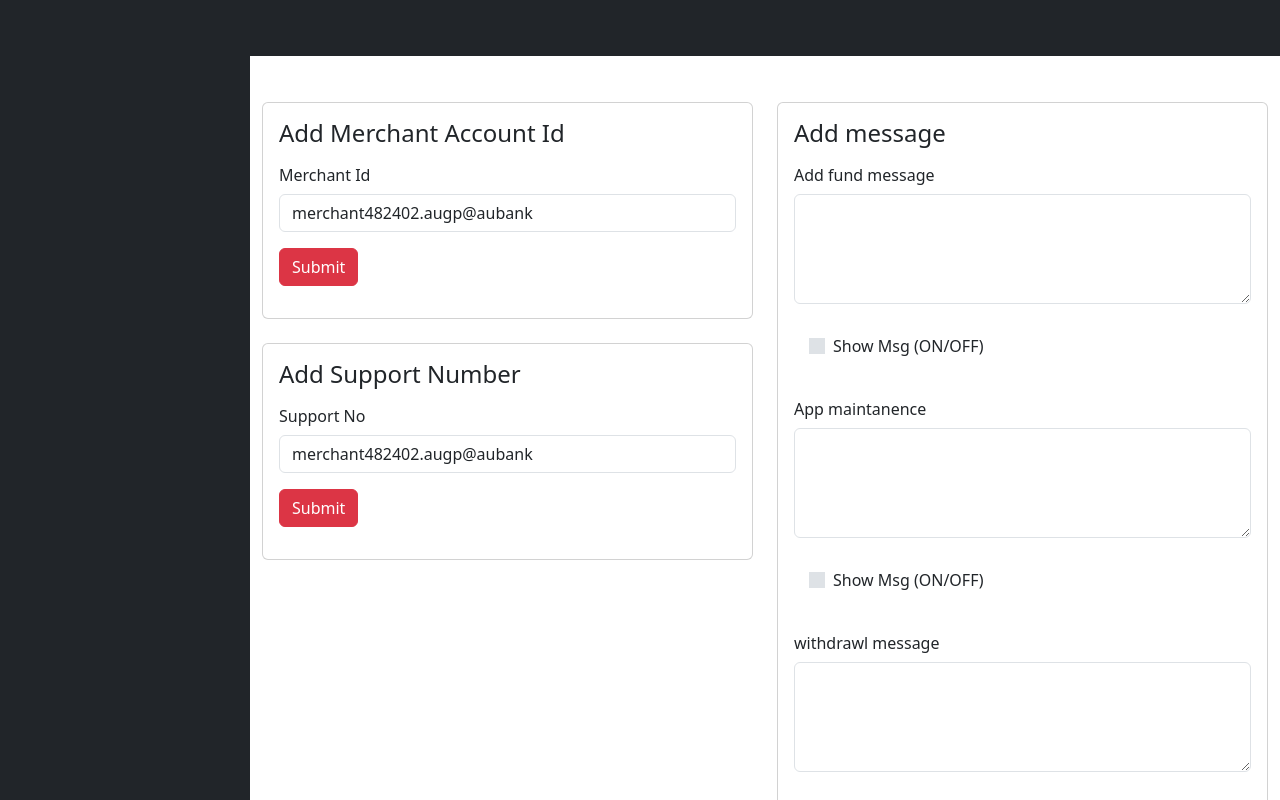
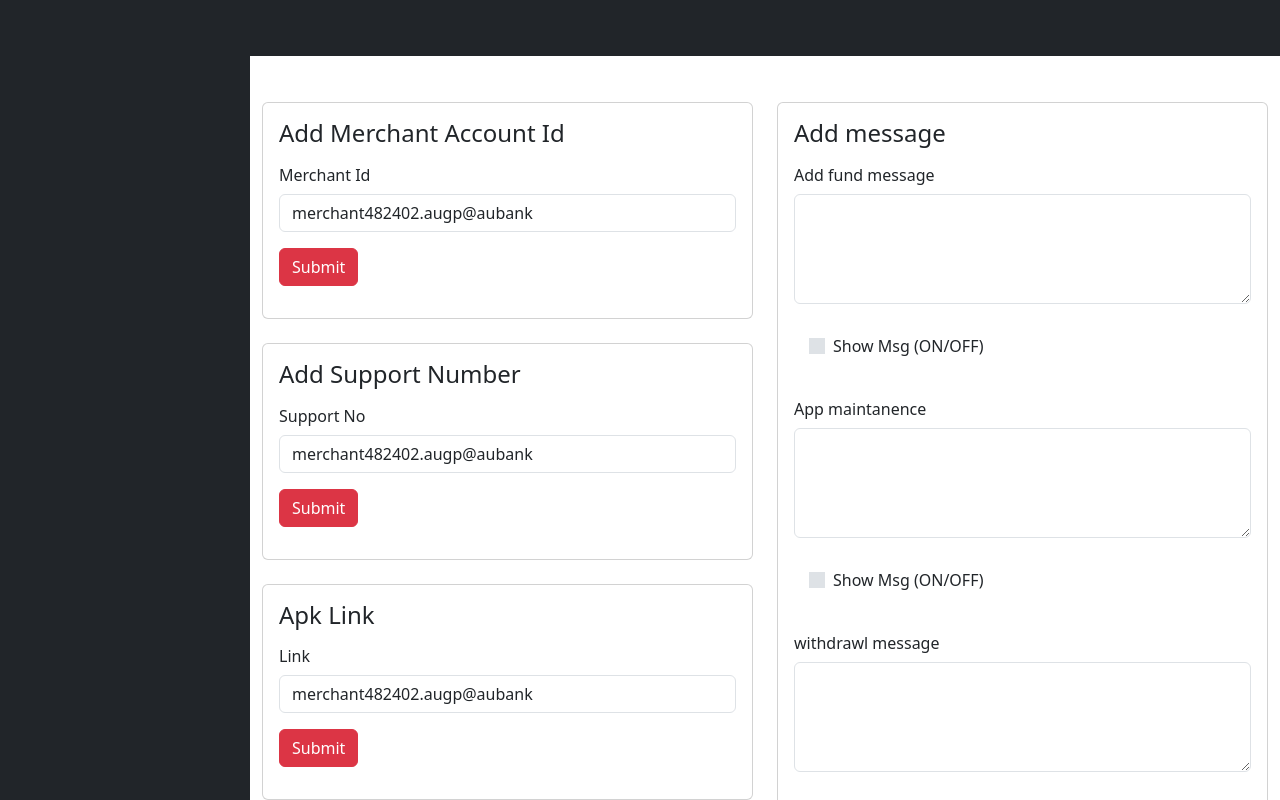
Before and after one commit to theankityadav/Kalyan_bazar_Front, a React (Create React App) app: page /settings in a window 1280 px wide. Shown: the top 800 px of the page. Built offline with nearby package versions, Linux system fonts and the light colour scheme; no server answers; what base-64 would draw is missing.

Commit message:
ui fixes

```diff
--- a/src/App.css
+++ b/src/App.css
@@ -79,6 +79,7 @@ nav#mainNav {
 
 #mainNav .navbar-collapse .navbar-nav .nav-item .nav-link {
   cursor: pointer;
+  font-size: 18px;
 }
 
 #mainNav .navbar-collapse .navbar-sidenav .nav-link-collapse:after {
@@ -181,7 +182,7 @@ nav#mainNav {
     padding: 0;
   }
   #mainNav .navbar-collapse .navbar-sidenav > .nav-item > .nav-link {
-    padding: 0.6em 1em;
+    padding: 0.6em;
   }
   #mainNav .navbar-collapse .navbar-sidenav > .nav-item .sidenav-second-level,
   #mainNav .navbar-collapse .navbar-sidenav > .nav-item .sidenav-third-level {
@@ -190,7 +191,7 @@ nav#mainNav {
   }
 
 #mainNav.navbar-dark .navbar-collapse .navbar-sidenav > .nav-item > .nav-link i {
-  margin-right: 15px;
+  margin-right: 10px;
 }
   #mainNav .navbar-collapse .navbar-sidenav > .nav-item .sidenav-second-level > li,
   #mainNav .navbar-collapse .navbar-sidenav > .nav-item .sidenav-third-level > li {
@@ -343,6 +344,7 @@ body.sidenav-toggled .navbar-sidenav {
 body.sidenav-toggled .navbar-sidenav .nav-link-text {
   display: none;
 }
+
 
 body.sidenav-toggled .navbar-sidenav .nav-item,
 body.sidenav-toggled .navbar-sidenav .nav-link {
--- a/src/Common/Navbar.js
+++ b/src/Common/Navbar.js
@@ -32,7 +32,7 @@ const Navbar = () => {
     <>
       {loader?<Loader/>:null}
       <nav
-        className="navbar navbar-expand-lg navbar-dark bg-dark fixed-top px-2"
+        className="navbar navbar-expand-lg navbar-dark bg-dark fixed-top px-4"
         id="mainNav"
       >
         <button
--- a/src/Pages/Settings.js
+++ b/src/Pages/Settings.js
@@ -155,6 +155,26 @@ const Settings = () => {
                                         <div className="row">
                                             <div className="form-group col-12">
                                                 <label className="col-form-label">Support No</label>
+                                                <input className="form-control" type="text" onChange={(e) => setUpiId(e.target.value)} name="upi_payment_id" id="upi_payment_id" value="merchant482402.augp@aubank" placeholder="Enter upi payment id" />
+                                            </div>
+                                        </div>
+                                        <div className="form-group">
+                                            <button type="submit" onClick={handleSubmit} className="btn btn-danger waves-light m-t-10" id="upiSubmitBtn" name="upiSubmitBtn">Submit</button>
+                                        </div>
+                                        <div className="form-group">
+                                            <div id="error_upi"></div>
+                                        </div>
+                                    </form>
+                                </div>
+                            </div>
+                            <div className="card h100p mb-4">
+                                <div className="card-body">
+                                    <h4 className="card-title">Apk Link</h4>
+                                    <form className="theme-form mega-form" id="adminUPIFrm" name="adminUPIFrm" method="post">
+                                        <input type="hidden" name="account_id" value="1" />
+                                        <div className="row">
+                                            <div className="form-group col-12">
+                                                <label className="col-form-label">Link</label>
                                                 <input className="form-control" type="text" onChange={(e) => setUpiId(e.target.value)} name="upi_payment_id" id="upi_payment_id" value="merchant482402.augp@aubank" placeholder="Enter upi payment id" />
                                             </div>
                                         </div>
```
